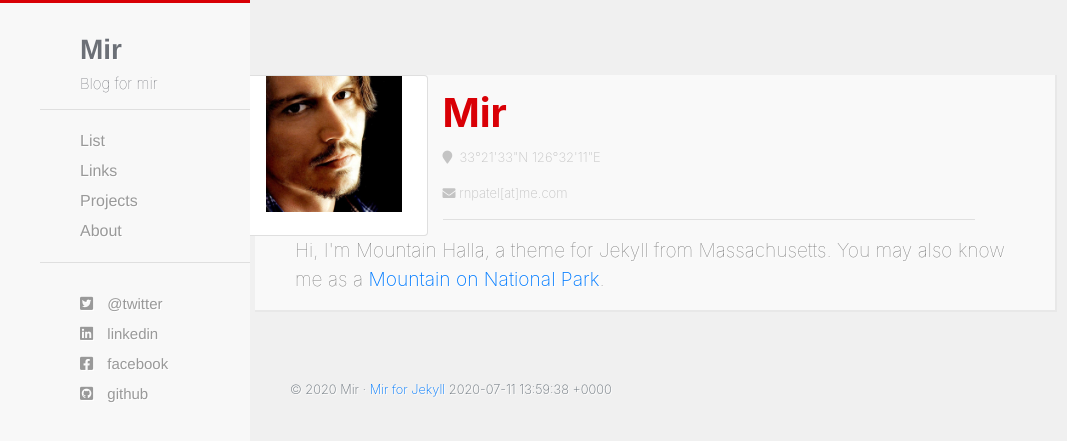
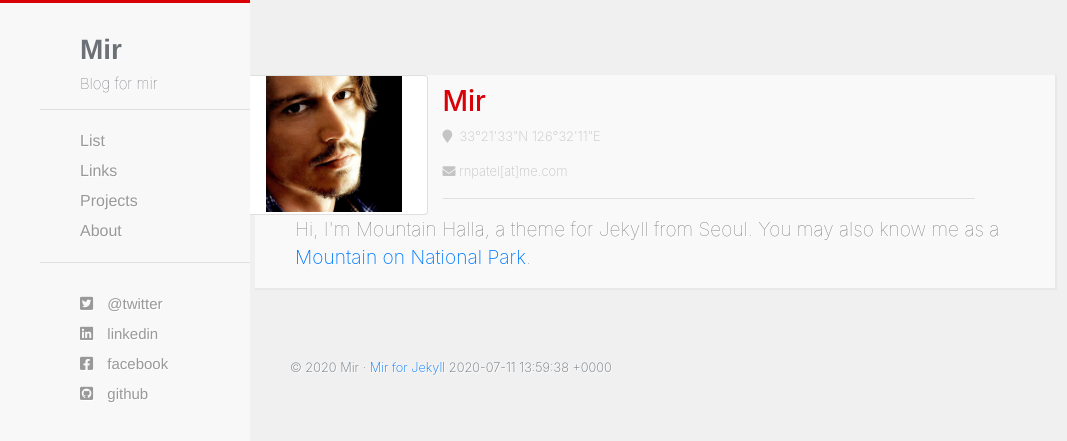
Before and after one commit to mir-zone/Blog, a Jekyll site: the page built from about.html, in a window 1280 px wide. Shown: the top 441 px of the page, without its empty margins (0-1067 px from the left). Built offline with Jekyll 4.4.1, drawn with Linux system fonts in a browser that asks for light colours; Markdown is read by kramdown in place of the engine named in the settings.

Commit message:
Update about.html

```diff
--- a/about.html
+++ b/about.html
@@ -11,7 +11,7 @@ title: About
             <img src="{{ site.baseurl }}{{site.img_url}}/self.jpg">
           </div>
           <div class="col-md-9">
-            <h1>Mir</h1>
+            <h3>Mir</h3>
             <p><i class="fa fa-map-marker"></i>&nbsp;&nbsp;33°21'33"N 126°32'11"E</p>
             <p><i class="fa fa-envelope"></i>&nbsp;rnpatel[at]me.com </p>
             <hr />
@@ -19,7 +19,7 @@ title: About
         </div>
         <div class="row">
           <div class="col-md-12 letter">
-            <p>Hi, I'm Mountain Halla, a theme for Jekyll from Massachusetts. You may also know me as a <a href="http://en.wikipedia.org/wiki/Hallasan">Mountain on National Park</a>.</p>
+            <p>Hi, I'm Mountain Halla, a theme for Jekyll from Seoul. You may also know me as a <a href="http://en.wikipedia.org/wiki/Hallasan">Mountain on National Park</a>.</p>
           </div>
         </div>
     </div>
```
